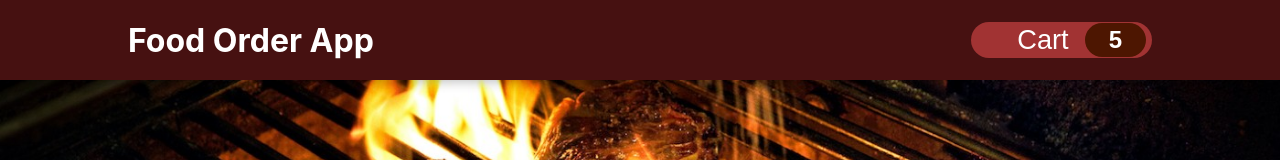
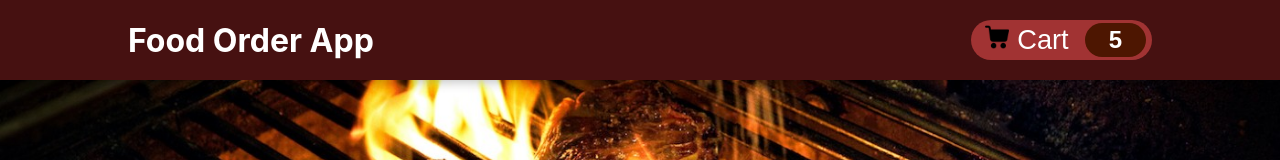
Before and after one commit to michael-ryk/p-food-order, a React (Create React App) app: page / in a window 1280 px wide. Shown: the top 160 px of the page. Built offline with nearby package versions, Linux system fonts and the light colour scheme.

Commit message:
Add Cart icon

```diff
--- a/src/components/Layout/HeaderCartButton.jsx
+++ b/src/components/Layout/HeaderCartButton.jsx
@@ -1,10 +1,13 @@
 import classes from './HeaderCartButton.module.css';
+import cart from '../../assets/cart.png';
 
 const HeaderCartButton = props => {
 
   return (
     <button className={classes.button}>
-      <span className={classes.icon}></span>
+      <span className={classes.icon}>
+        <img src={cart} alt='cart'/>
+      </span>
       <span>Cart</span>
       <span className={classes.badge}>5</span>
     </button>
--- a/src/components/Layout/HeaderCartButton.module.css
+++ b/src/components/Layout/HeaderCartButton.module.css
@@ -16,11 +16,12 @@
   background-color: #040303;
 }
 
-.icon {
+.icon img{
   width: 1.5rem;
   height: 1.5rem;
-  margin-right: 1rem;
+  margin: 0.2rem 0.5rem;
 }
+
 
 .badge {
   background-color: #4d1601;
```
Also changed, not shown: src/assets/cart.png (added).
